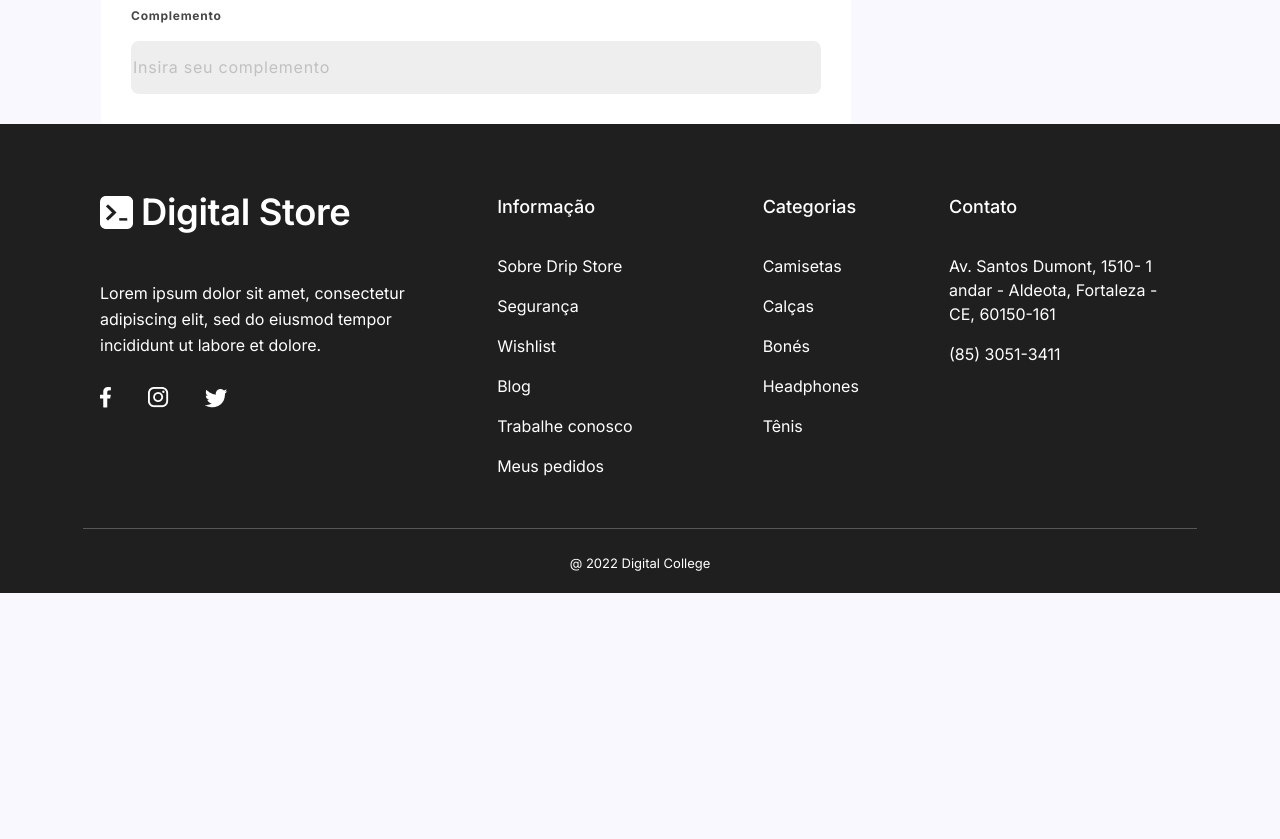
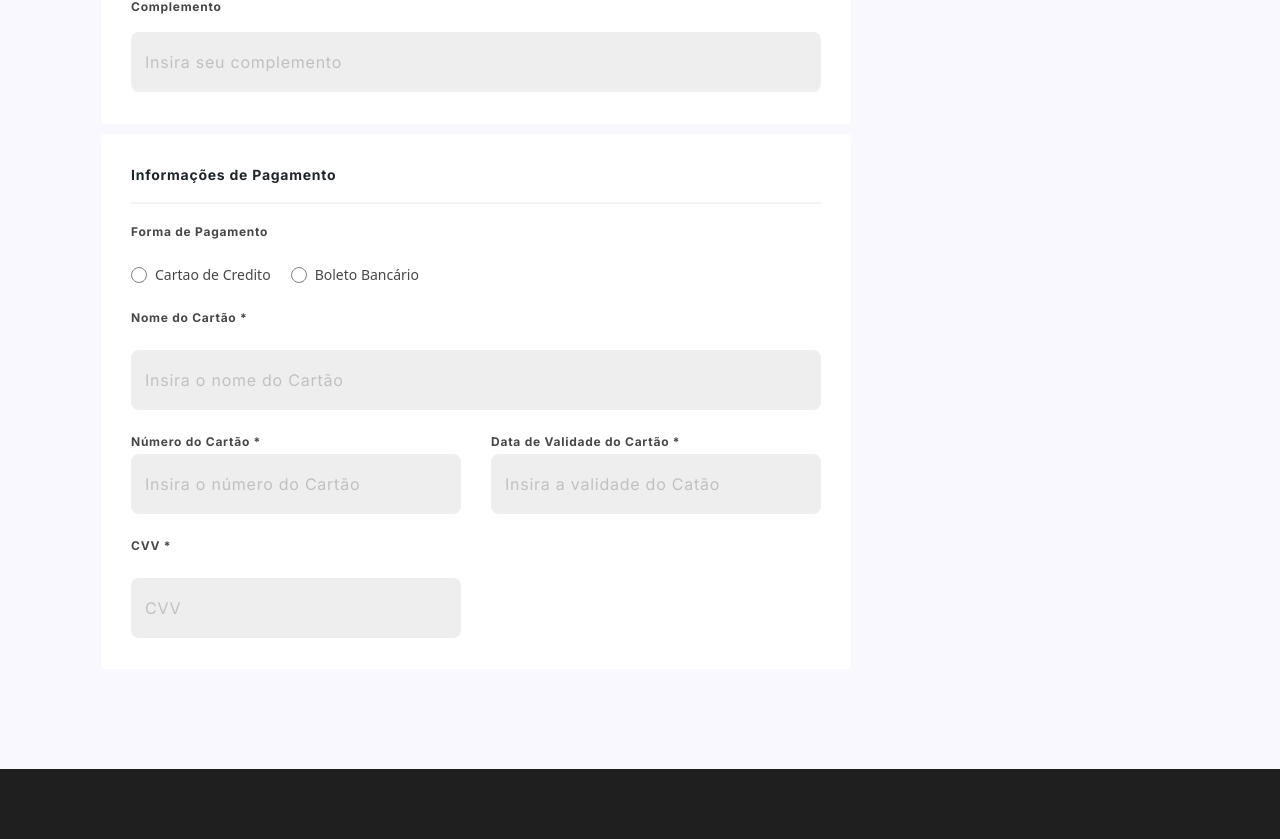
Before and after one commit to AlekGDEV/avaliacao-react, a React (Create React App) app in the folder e-commerce/: page /finalizar-compra in a window 1280 px wide. Shown: the part 1512-2351 px from the top of the page. Before the commit the page ends 2105 px from the top, so only its background shows below. Built offline with nearby package versions, Linux system fonts and the light colour scheme.

Commit message:
atualizando formulario de pagamento

```diff
--- a/e-commerce/src/Pages/FiinalizarCrompa/index.js
+++ b/e-commerce/src/Pages/FiinalizarCrompa/index.js
@@ -8,6 +8,36 @@ export default function Finalizar() {
             <h1 className="fc">Finalizar Compra</h1>
             <section>
                 <Form />
+                <form className="pagamento">
+                    <h1 className="ftitulo">Informações de Pagamento <hr className="fhr"/></h1>
+
+                    <label className="finfo">Forma de Pagamento</label>
+                    <div className="radio">
+                        <input id="credito" type="radio" />
+                        <label for="credito">Cartao de Credito</label>
+
+                        <input id="boleto" type="radio" />
+                        <label for="boleto">Boleto Bancário</label>
+                    </div>
+
+                    <label for="nomecartao" className="finfo">Nome do Cartão *</label>
+                    <input id="nomecartao" type="text" placeholder="Insira o nome do Cartão" className="finputN" />
+
+                    <div className="principal">
+                        <div className="inputcart">
+                            <label for="numerocartao" className="finfo">Número do Cartão *</label>
+                            <input id="numerocartao" type="text" placeholder="Insira o número do Cartão" className="finputNc" />
+                        </div>
+
+                        <div className="inputval">
+                            <label for="datacartao" className="finfo">Data de Validade do Cartão *</label>
+                            <input id="datacartao" type="text" placeholder="Insira a validade do Catão" className="finputDv" />
+                        </div>
+                    </div>
+
+                    <label for="cvv" className="finfo">CVV *</label>
+                    <input id="cvv" type="text" placeholder="CVV" className="finputDv" />
+                </form>
             </section>
         </main>
     )
--- a/e-commerce/src/Pages/FiinalizarCrompa/styles.css
+++ b/e-commerce/src/Pages/FiinalizarCrompa/styles.css
@@ -10,3 +10,66 @@
     letter-spacing: 1px;
     color: #1F1F1F;
 }
+
+.pagamento {
+    display: flex;
+    flex-direction: column;
+    align-items: flex-start;
+    padding: 30px;
+    gap: 20px;
+    width: 750px;
+    height: 535px;
+    margin-left: 101px;
+    margin-top: 10px;
+    margin-bottom: 100px;
+    background: #FFFFFF;
+    border-radius: 4px;
+}
+
+.radio {
+    display: flex;
+    gap: 20px;
+}
+
+.finputN {
+    width: 690px;
+    height: 60px;
+    background: #d5d5d5;
+    border-radius: 8px;
+    border: none;
+    opacity: 0.4;
+}
+
+.finputNc {
+    width: 330px;
+    height: 60px;
+    background: #d5d5d5;
+    border-radius: 8px;
+    border: none;
+    opacity: 0.4;
+}
+
+.finputDv {
+    width: 330px;
+    height: 60px;
+    background: #d5d5d5;
+    border-radius: 8px;
+    border: none;
+    opacity: 0.4;
+}
+
+.principal {
+    display: flex;
+    justify-content: space-between;
+    gap: 30px;
+}
+
+.inputcart {
+    display: flex;
+    flex-direction: column;
+}
+
+.inputval {
+    display: flex;
+    flex-direction: column;
+}
--- a/e-commerce/src/components/Formulario/styles.css
+++ b/e-commerce/src/components/Formulario/styles.css
@@ -19,6 +19,7 @@
     line-height: 22px;
     text-align: start;
     letter-spacing: 0.75px;
+    margin-bottom: -20px;
 }
 
 .fhr {
@@ -53,6 +54,7 @@
     line-height: 28px;
     letter-spacing: 0.75px;
     color: #666666;
+    padding-left: 12px;
 }
 
 .infEntrega {
```
